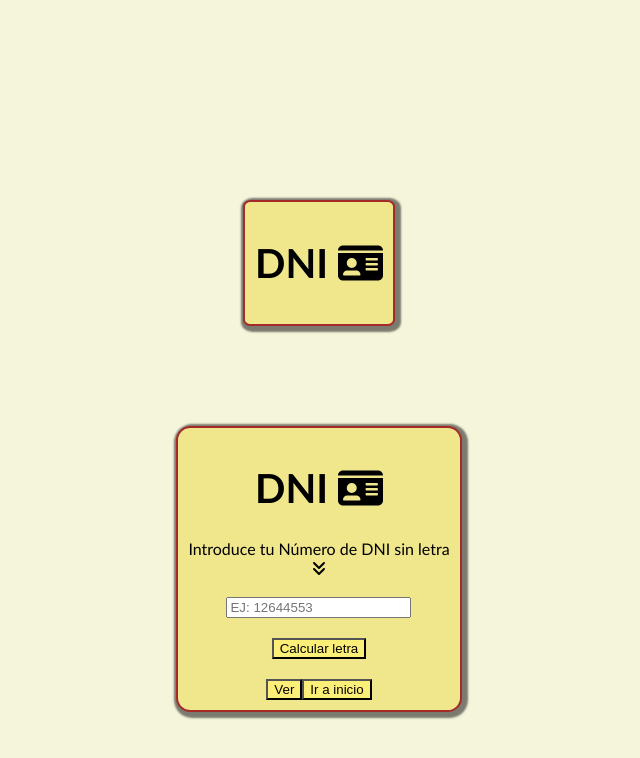
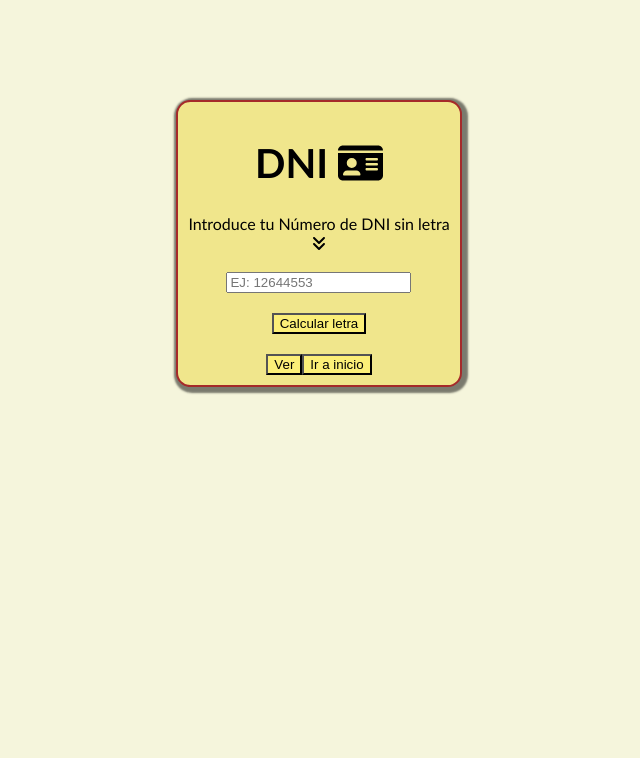
Before and after one commit to danugarri/dniLetter, a React (Create React App) app: page /initial in a window 1280 px wide. Shown: the top 758 px of the page, without its empty margins (321-961 px from the left). Built offline with nearby package versions, Linux system fonts and the light colour scheme.

Commit message:
solving routes problems. I have had to add the switch component and inside the custom Home component add exact

```diff
--- a/src/App.js
+++ b/src/App.js
@@ -1,4 +1,4 @@
-import {BrowserRouter as Router,Route} from 'react-router-dom'
+import {BrowserRouter as Router,Route,Switch} from 'react-router-dom'
 import React,{ useState } from 'react';
 import './App.scss';
 import { Initial } from './components/Initial/Initial';
@@ -8,8 +8,10 @@ import { Home } from './components/Home/Home';
 const App = () => {
    const [dni,setDni]= useState('')
   return (
-    <Router>
-      <Route path= '/' >
+      <Router>
+    <Switch>
+      {/*super Important to ad exact, without it the home component is always rendered*/}
+      <Route exact path= '/' >
         <Home />
       </Route>
       <Route  path='/initial'>
@@ -18,7 +20,8 @@ const App = () => {
        <Route  path='/transform'>
         <TrasnformDni dni= {dni} />
       </Route>
-    </Router>
+    </Switch>
+      </Router>
 
   );
 }
--- a/src/components/Initial/Initial.js
+++ b/src/components/Initial/Initial.js
@@ -36,7 +36,7 @@ export const Initial= ({dni,setDni}) => {
                 {/*nav to transform and trigger event*/}
                 <input type='submit' value='Calcular letra'/>
                 <button><NavLink to = './transform' className='buttonLink'> Ver</NavLink></button>
-                <button><NavLink to = './home' className='buttonLink'>Ir a inicio</NavLink></button>
+                <button><NavLink to = './' className='buttonLink'>Ir a inicio</NavLink></button>
             </form>
         </main>
     )
```
